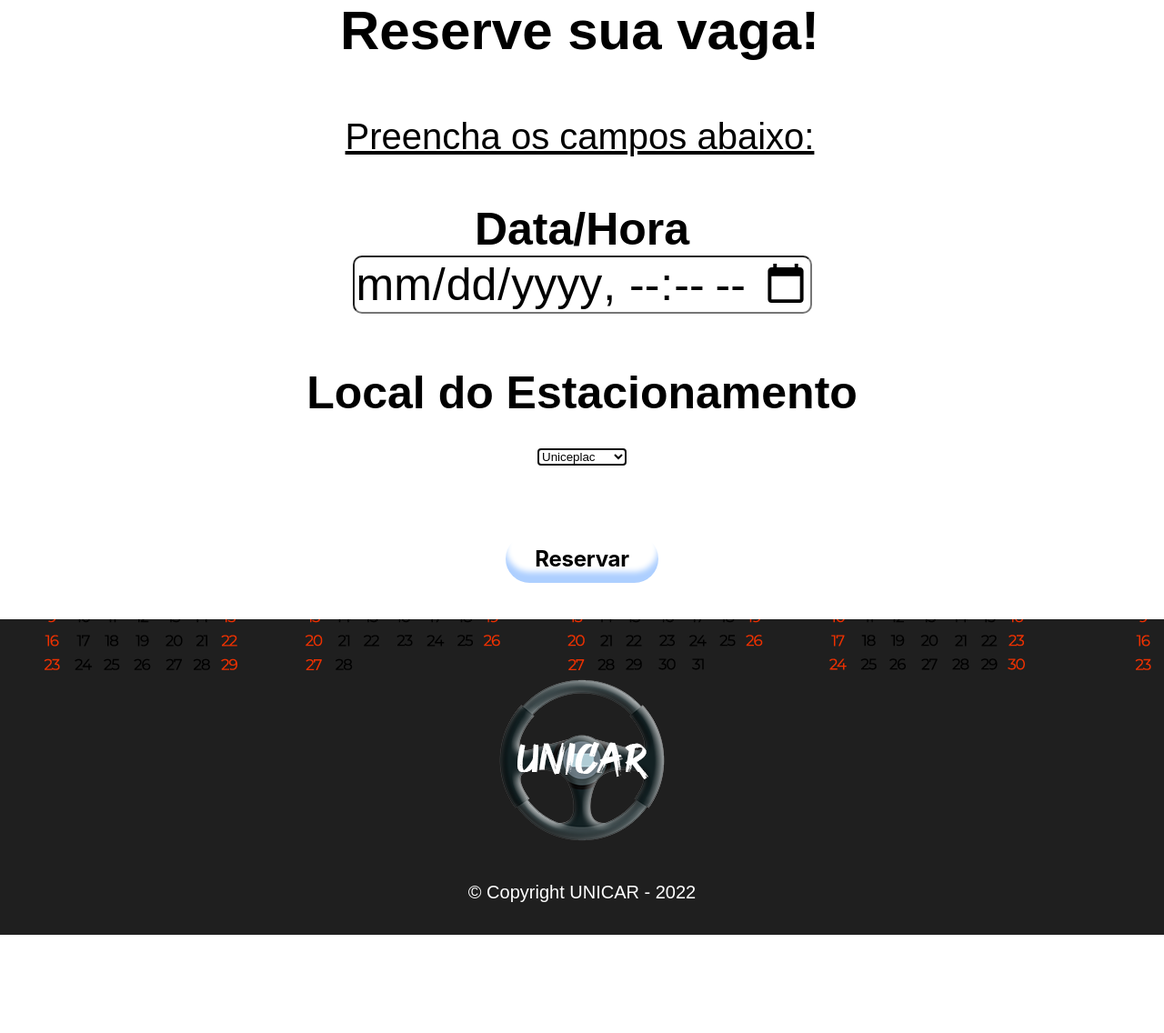
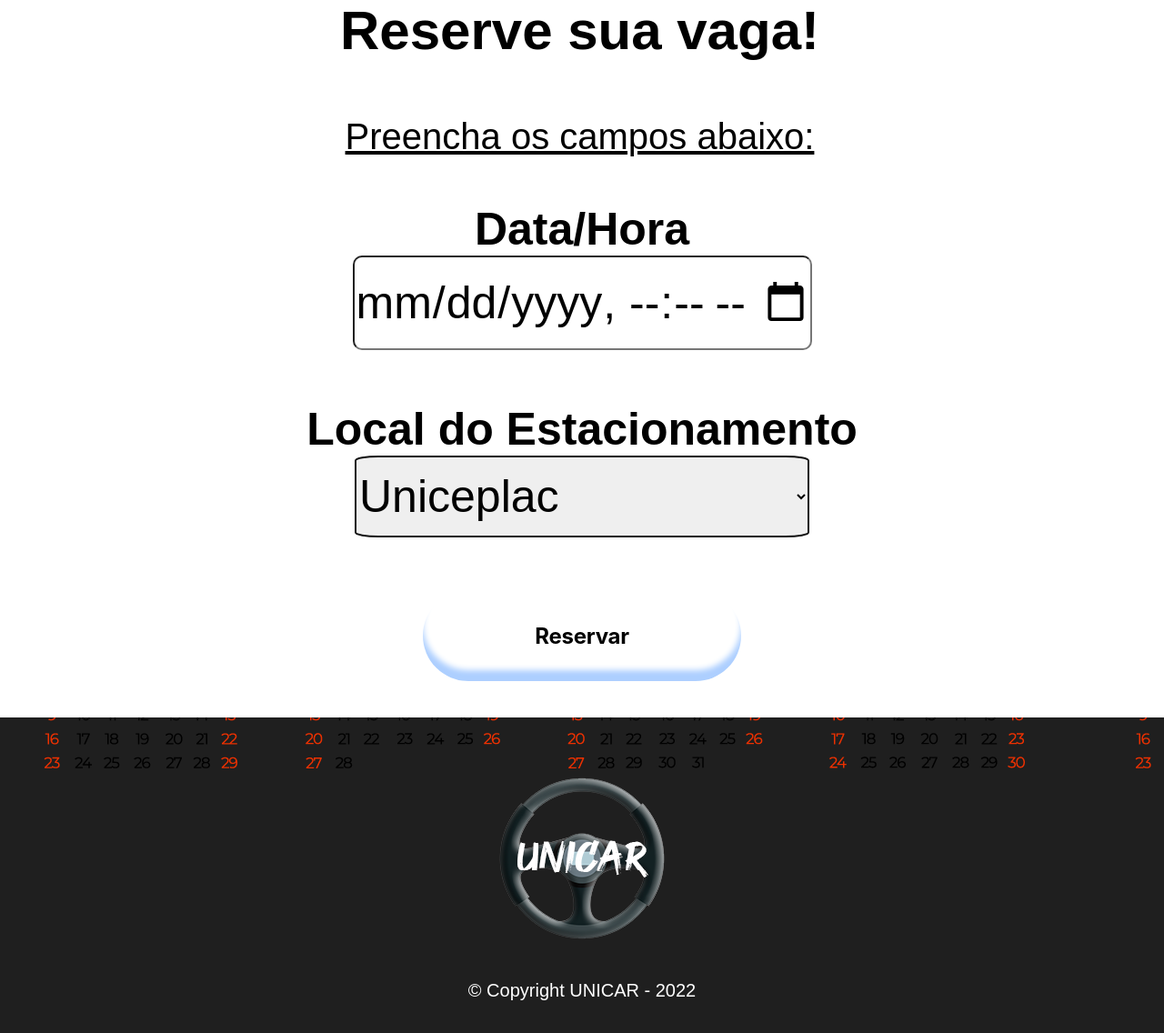
Before and after one commit to AlaxAtaide/Unicar, a PHP site: page /reserva.html in a window 1280 px wide; the page is wider, and only the part inside the window is pictured. Shown: the part 1004-2140 px from the top of that part at 91% size. Before the commit the page ends 2032 px from the top of that part, so only its background shows below. Run offline with PHP 8.4, Linux system fonts and the light colour scheme; some web fonts are replaced.

Commit message:
Update rsv-style.css

```diff
--- a/src/rsv-style.css
+++ b/src/rsv-style.css
@@ -133,18 +133,14 @@ header{
     border-radius: 10px;
 }
 
-/*
+
 .loc{
     width: 50%;
     margin: 100px 50px 200px;
     border-radius: 10px;
     font-size: 50px;
 }
-<<<<<<< HEAD
 
-=======
-*/
->>>>>>> main
 
 #local {
     width: 100%;
@@ -155,16 +151,15 @@ header{
 
 }
 
-<<<<<<< HEAD
 
-=======
->>>>>>> main
+
 input{
     width: 350px;
     height: 100px;
     border-radius: 5px;
     font-size: 20px;
 }
+
     .button {
       appearance: none;
       background-color: #FFFFFF;
```
